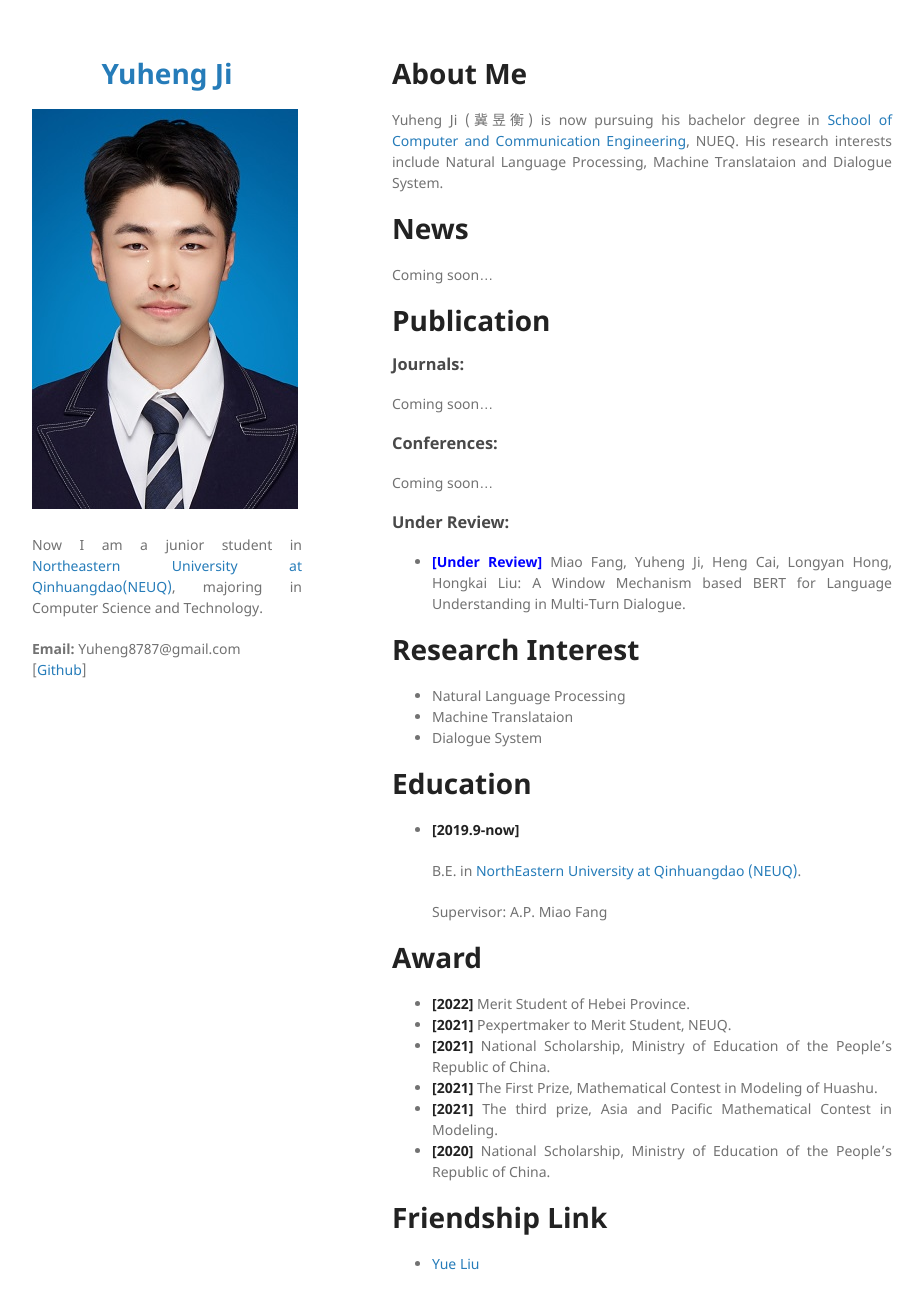
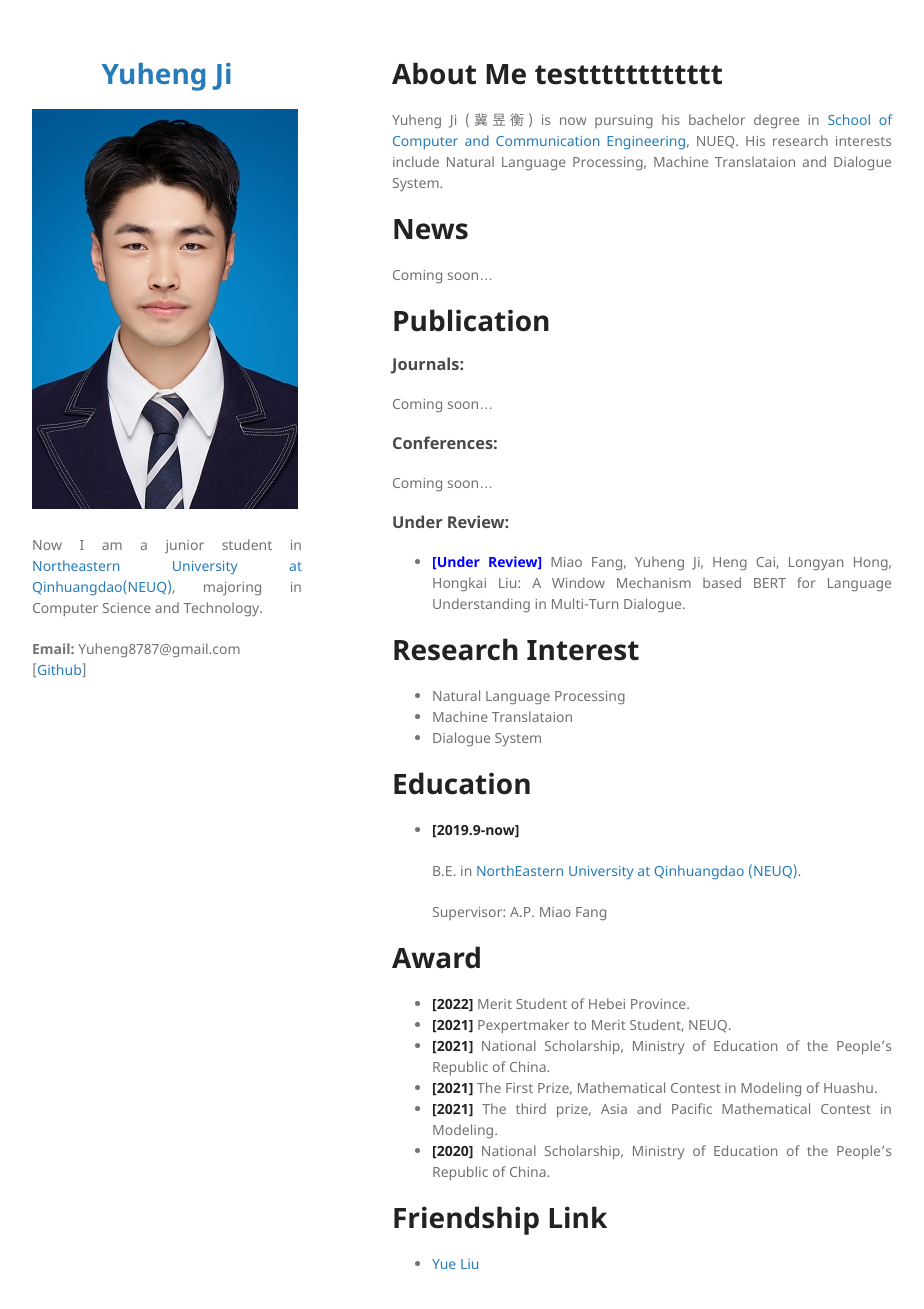
Before and after one commit to Yuheng2000/yuheng2000.github.io, a Jekyll site: the page built from index.md, in a window 1280 px wide and 1344 px high. Shown: the top 1309 px of the window, without its empty margins (178-1102 px from the left). Built offline with Jekyll 4.4.1, drawn with Linux system fonts in a browser that asks for light colours; our own code applies the rules of GitHub Pages for plain Markdown files.

Commit message:
Update index.md

```diff
--- a/index.md
+++ b/index.md
@@ -2,7 +2,7 @@
 layout: default
 ---
 
-# About Me
+# About Me testttttttttttt
 
 Yuheng Ji (冀昱衡) is now pursuing his bachelor degree in <a href="http://jsjytx.neuq.edu.cn/">School of Computer and Communication Engineering</a>, NUEQ.
 His research interests include Natural Language Processing, Machine Translataion and Dialogue System.
```
